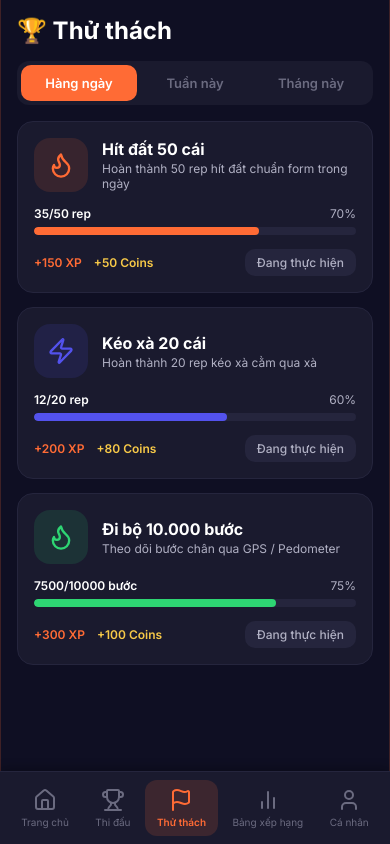
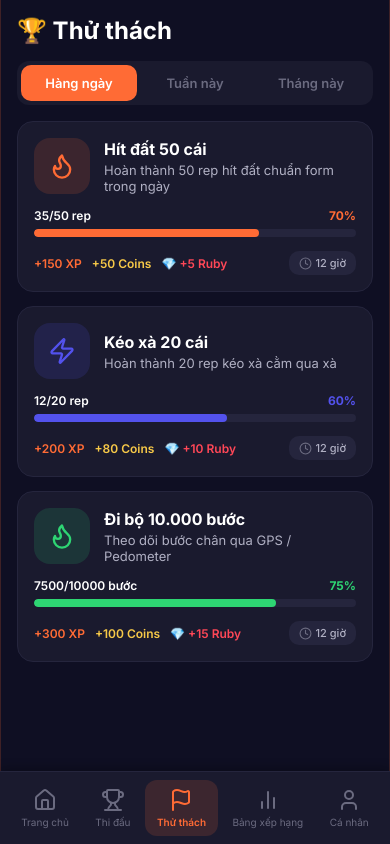
Before and after one commit to TomOutfit/EXE_FitnessBattle, a React (Vite) app: page /challenge in a window 390 px wide. Built offline with nearby package versions, Linux system fonts and the light colour scheme.

Commit message:
feat(web): synchronize challenge page with mobile data and add ruby reward support

```diff
--- a/src/context/UserContext.tsx
+++ b/src/context/UserContext.tsx
@@ -192,8 +192,14 @@ export const UserProvider: React.FC<{ children: React.ReactNode }> = ({ children
   const [challenges, setChallenges] = useState<Challenge[]>(() => {
     try {
       const saved = localStorage.getItem(CHALLENGES_KEY);
-      if (saved) return JSON.parse(saved);
+      if (saved) {
+        const parsed = JSON.parse(saved);
+        if (Array.isArray(parsed) && parsed.length >= defaultChallenges.length) {
+          return parsed;
+        }
+      }
     } catch {}
+    localStorage.setItem(CHALLENGES_KEY, JSON.stringify(defaultChallenges));
     return [...defaultChallenges];
   });
 
@@ -445,7 +451,13 @@ export const UserProvider: React.FC<{ children: React.ReactNode }> = ({ children
 
     addXP(ch.reward.xp);
     addCoins(ch.reward.coins);
-    showToast(`Đã nhận +${ch.reward.xp} XP và +${ch.reward.coins} Coins!`, 'success');
+    if (ch.reward.ruby && ch.reward.ruby > 0) {
+      buyRuby(ch.reward.ruby);
+    }
+    showToast(
+      `Đã nhận +${ch.reward.xp} XP, +${ch.reward.coins} Coins${ch.reward.ruby ? `, +${ch.reward.ruby} Ruby` : ''}!`,
+      'success'
+    );
   };
 
   // Buy Shop Item
--- a/src/pages/ChallengePage.tsx
+++ b/src/pages/ChallengePage.tsx
@@ -1,6 +1,6 @@
 import React, { useState } from 'react';
 import { useUser } from '../context/UserContext';
-import { Flame, Zap, Swords, Trophy, CheckCircle, Award } from 'lucide-react';
+import { Flame, Zap, Swords, Trophy, CheckCircle, Award, Clock } from 'lucide-react';
 import { AppCard, ProgressBar } from '../components/ui';
 
 export const ChallengePage: React.FC = () => {
@@ -20,6 +20,22 @@ export const ChallengePage: React.FC = () => {
       default:
         return <Award size={28} color={color} />;
     }
+  };
+
+  const getTimeRemaining = (expiresAt: string) => {
+    const expiry = new Date(expiresAt);
+    if (isNaN(expiry.getTime())) {
+      return expiresAt;
+    }
+    const diffMs = expiry.getTime() - Date.now();
+    if (diffMs <= 0) return 'Hết hạn';
+    const diffDays = Math.floor(diffMs / 86400000);
+    const diffHours = Math.floor((diffMs % 86400000) / 3600000);
+    const diffMinutes = Math.floor((diffMs % 3600000) / 60000);
+
+    if (diffDays > 0) return `${diffDays} ngày`;
+    if (diffHours > 0) return `${diffHours} giờ`;
+    return `${diffMinutes} phút`;
   };
 
   const filtered = challenges.filter(c => c.type === activeTab);
@@ -117,10 +133,10 @@ export const ChallengePage: React.FC = () => {
                 <div style={{ display: 'flex', alignItems: 'center', marginBottom: 14 }}>
                   <div
                     style={{
-                      width: 54,
-                      height: 54,
+                      width: 56,
+                      height: 56,
                       borderRadius: 16,
-                      background: `${color}20`,
+                      background: `${color}25`,
                       display: 'flex',
                       alignItems: 'center',
                       justifyContent: 'center',
@@ -140,7 +156,7 @@ export const ChallengePage: React.FC = () => {
                         <CheckCircle size={18} color="#2ED573" />
                       )}
                     </div>
-                    <div style={{ fontSize: 12, color: '#B0B0C3', marginTop: 2 }}>
+                    <div style={{ fontSize: 13, color: '#B0B0C3', marginTop: 3 }}>
                       {ch.description}
                     </div>
                   </div>
@@ -152,7 +168,7 @@ export const ChallengePage: React.FC = () => {
                     <span style={{ color: '#FFFFFF', fontWeight: 600 }}>
                       {ch.current}/{ch.target} {ch.unit}
                     </span>
-                    <span style={{ color: '#B0B0C3' }}>
+                    <span style={{ color: color, fontWeight: 700 }}>
                       {Math.min(100, Math.round(progress * 100))}%
                     </span>
                   </div>
@@ -164,29 +180,38 @@ export const ChallengePage: React.FC = () => {
                 </div>
 
                 {/* Reward & Claim button */}
-                <div style={{ display: 'flex', alignItems: 'center', justifyContent: 'space-between' }}>
-                  <div style={{ display: 'flex', alignItems: 'center', gap: 12 }}>
+                <div style={{ display: 'flex', alignItems: 'center', justifyContent: 'space-between', flexWrap: 'wrap', gap: 8 }}>
+                  <div style={{ display: 'flex', alignItems: 'center', gap: 10, flexWrap: 'wrap' }}>
                     <span style={{ fontSize: 12, fontWeight: 600, color: '#FF6B35' }}>
                       +{ch.reward.xp} XP
                     </span>
                     <span style={{ fontSize: 12, fontWeight: 600, color: '#F7C948' }}>
                       +{ch.reward.coins} Coins
                     </span>
+                    {ch.reward.ruby && ch.reward.ruby > 0 && (
+                      <span style={{ fontSize: 12, fontWeight: 600, color: '#FF4757' }}>
+                        💎 +{ch.reward.ruby} Ruby
+                      </span>
+                    )}
                   </div>
 
                   {isClaimed ? (
-                    <span
+                    <div
                       style={{
                         background: '#25253D',
-                        color: '#6B6B80',
+                        color: '#2ED573',
                         fontSize: 12,
-                        fontWeight: 600,
+                        fontWeight: 700,
                         padding: '6px 14px',
-                        borderRadius: 10
+                        borderRadius: 10,
+                        display: 'flex',
+                        alignItems: 'center',
+                        gap: 4
                       }}
                     >
-                      ✓ Đã nhận
-                    </span>
+                      <CheckCircle size={14} color="#2ED573" />
+                      Đã nhận
+                    </div>
                   ) : isCompleted ? (
                     <button
                       onClick={() => claimChallenge(ch.id)}
@@ -205,18 +230,22 @@ export const ChallengePage: React.FC = () => {
                       NHẬN THƯỞNG
                     </button>
                   ) : (
-                    <span
+                    <div
                       style={{
                         background: '#25253D',
                         color: '#B0B0C3',
-                        fontSize: 12,
+                        fontSize: 11,
                         fontWeight: 500,
-                        padding: '6px 12px',
-                        borderRadius: 10
+                        padding: '5px 10px',
+                        borderRadius: 10,
+                        display: 'flex',
+                        alignItems: 'center',
+                        gap: 4
                       }}
                     >
-                      Đang thực hiện
-                    </span>
+                      <Clock size={13} color="#6B6B80" />
+                      <span>{getTimeRemaining(ch.expiresAt)}</span>
+                    </div>
                   )}
                 </div>
               </AppCard>
```
